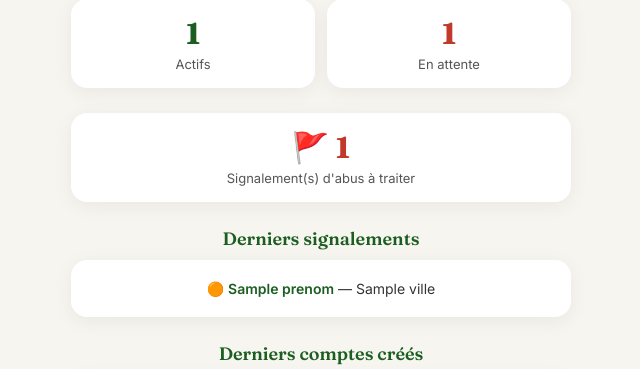
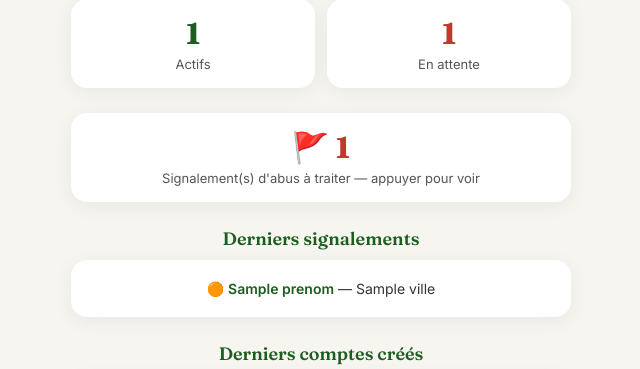
Before and after one commit to symamadou19888-hub/Hale-Bou-Rer, a Flask app: template templates/dashboard.html in a window 1280 px wide. Shown: the part 345-714 px from the top of the page, without its empty margins (319-959 px from the left). Run offline with Flask 3, Linux system fonts and the light colour scheme; the template is opened without the code that fills it: most values are stand-ins (such as "Sample title", 1, 10 or a date in 2020).

Commit message:
Rendre carte abus cliquable vers admin

```diff
--- a/templates/dashboard.html
+++ b/templates/dashboard.html
@@ -135,12 +135,14 @@
 </div>
 
 {% if total_abus > 0 %}
+<a href="/admin" style="text-decoration:none;">
 <div class="grille-stats" style="grid-template-columns: 1fr;">
     <div class="carte-stat alerte">
         <div class="chiffre">🚩 {{ total_abus }}</div>
-        <div class="label">Signalement(s) d'abus à traiter</div>
+        <div class="label">Signalement(s) d'abus à traiter — appuyer pour voir</div>
     </div>
 </div>
+</a>
 {% endif %}
 
 <div class="section-titre">Derniers signalements</div>
```
